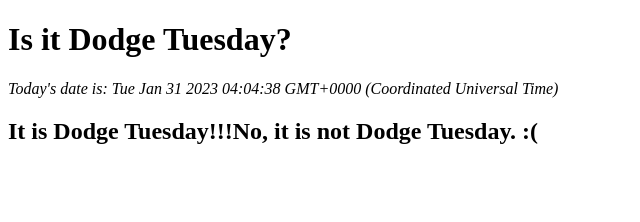
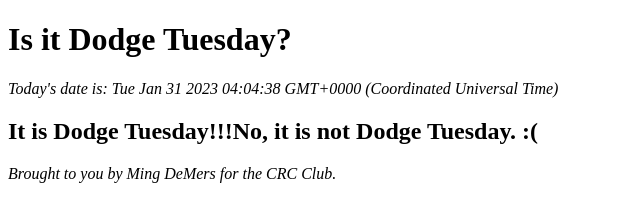
Before and after one commit to Ming-DeMers/Dodge-Tuesday, a plain HTML site: page index.html in a window 1280 px wide. Shown: the whole page, without its empty margins (0-640 px from the left). Drawn offline with Linux system fonts and the light colour scheme.

Commit message:
Added citation

```diff
--- a/index.html
+++ b/index.html
@@ -31,7 +31,7 @@
     </script>
 
   </h2>
-
+  <em>Brought to you by Ming DeMers for the CRC Club.</em>
   </script>
 
 
```
